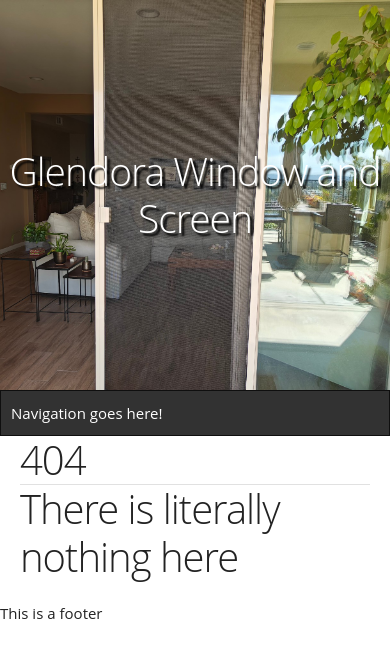
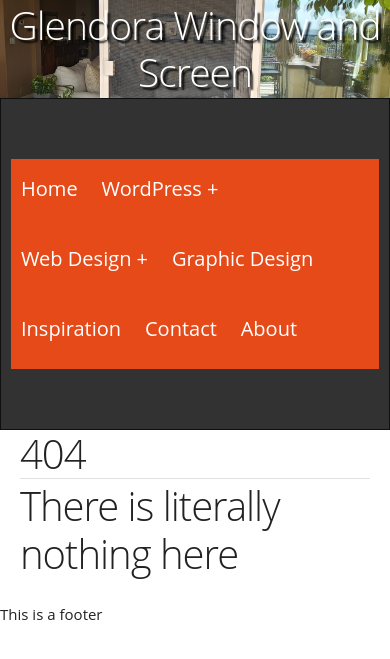
Before and after one commit to ForbodingAngel/simple-website-framework, a PHP site: page /index.php in a window 390 px wide. Shown: the top 659 px of the page. Run offline with PHP 8.4, Linux system fonts and the light colour scheme.

Commit message:
Add responsive grid

```diff
--- /dev/null
+++ b/css/responsivegridsystem.css
@@ -0,0 +1,141 @@
+/* Responsive Grid System */
+
+/*
+The HTML
+
+<div class="section group">
+	<div class="col span_1_of_12">
+	1 of 12
+	</div>
+	<div class="col span_1_of_12">
+	1 of 12
+	</div>
+	<div class="col span_1_of_12">
+	1 of 12
+	</div>
+	<div class="col span_1_of_12">
+	1 of 12
+	</div>
+	<div class="col span_1_of_12">
+	1 of 12
+	</div>
+	<div class="col span_1_of_12">
+	1 of 12
+	</div>
+	<div class="col span_1_of_12">
+	1 of 12
+	</div>
+	<div class="col span_1_of_12">
+	1 of 12
+	</div>
+	<div class="col span_1_of_12">
+	1 of 12
+	</div>
+	<div class="col span_1_of_12">
+	1 of 12
+	</div>
+	<div class="col span_1_of_12">
+	1 of 12
+	</div>
+	<div class="col span_1_of_12">
+	1 of 12
+	</div>
+</div>
+*/
+
+/*
+How It Works
+.section
+
+splits up the page horizontally. You'll need a few of these to break up the content, and you can use them in your main wrapper, or within other divs.
+.col
+
+divides the section into columns. Each column has a left margin except the first one. Using .col:first-child { margin-left: 0; } means you don't need to use class="last" anywhere. It works in all browsers since IE6.
+.group
+
+solves floating problems, by forcing the section to self clear its children (aka the clearfix hack). This is good in Firefox 3.5+, Safari 4+, Chrome, Opera 9+ and IE 6+.
+.span_1_of_3
+
+specifies the width of the column. Using percentages means it's 100% fluid.
+@media queries
+
+as soon as the screen size gets less than 480 pixels the columns stack and the margins disappear.
+*/
+
+/*  SECTIONS  */
+.section {
+	clear: both;
+	padding: 0px;
+	margin: 0px;
+}
+
+/*  COLUMN SETUP  */
+.col {
+	display: block;
+	float:left;
+	margin: 1% 0 1% 1.6%;
+}
+.col:first-child { margin-left: 0; }
+
+/*  GROUPING  */
+.group:before,
+.group:after { content:""; display:table; }
+.group:after { clear:both;}
+.group { zoom:1; /* For IE 6/7 */ }
+
+/*  GRID OF TWELVE  */
+.span_12_of_12 {
+	width: 100%;
+}
+
+.span_11_of_12 {
+  	width: 91.53%;
+}
+.span_10_of_12 {
+  	width: 83.06%;
+}
+
+.span_9_of_12 {
+  	width: 74.6%;
+}
+
+.span_8_of_12 {
+  	width: 66.13%;
+}
+
+.span_7_of_12 {
+  	width: 57.66%;
+}
+
+.span_6_of_12 {
+  	width: 49.2%;
+}
+
+.span_5_of_12 {
+  	width: 40.73%;
+}
+
+.span_4_of_12 {
+  	width: 32.26%;
+}
+
+.span_3_of_12 {
+  	width: 23.8%;
+}
+
+.span_2_of_12 {
+  	width: 15.33%;
+}
+
+.span_1_of_12 {
+  	width: 6.866%;
+}
+
+/*  GO FULL WIDTH BELOW 480 PIXELS */
+@media only screen and (max-width: 480px) {
+	.col {  margin: 1% 0 1% 0%; }
+
+    .span_1_of_12, .span_2_of_12, .span_3_of_12, .span_4_of_12, .span_5_of_12, .span_6_of_12, .span_7_of_12, .span_8_of_12, .span_9_of_12, .span_10_of_12, .span_11_of_12, .span_12_of_12 {
+	width: 100%;
+	}
+}
--- a/themes/skeleton/custom.css
+++ b/themes/skeleton/custom.css
@@ -35,6 +35,17 @@ img {
 	/* Both Chrome and FF support vmax */
 }
 
+.herosmall {
+	background: url(../../images/gwshero.png);
+	background-position: center;
+	background-size: cover;
+	background-repeat: no-repeat;
+	width: 100vmax;
+	max-width: 100%;
+	height: 25vmin;
+	/* Both Chrome and FF support vmax */
+}
+
 h1.herotext {
 	font-size: 10vmin;
 	color: #fff;
@@ -63,3 +74,8 @@ h1.herotext {
 	/* Default Text stuff */
 	color: #fff;
 }
+
+.content {
+	max-width: 960px;
+	margin: auto;
+}
--- a/themes/skeleton/header.php
+++ b/themes/skeleton/header.php
@@ -38,7 +38,9 @@
 	–––––––––––––––––––––––––––––––––––––––––––––––––– -->
 	<link rel="stylesheet" href="css/normalize.css">
 	<link rel="stylesheet" href="css/skeleton.css">
+	<link rel="stylesheet" href="css/responsivegridsystem.css">
 	<link rel="stylesheet" href="https://cdnjs.cloudflare.com/ajax/libs/font-awesome/4.7.0/css/font-awesome.min.css">
+	<link rel="stylesheet" href="themes/<?php echo $theme; ?>/navigation.css">
 	<link rel="stylesheet" href="themes/<?php echo $theme; ?>/custom.css">
 
 	<!-- Favicon
@@ -46,10 +48,15 @@
 	<link rel="icon" type="image/png" href="images/favicon.png">
 
 	<div class="header">
+	<?php if ($pagename == "home") { ?>
 		<div class="hero">
 			<h1 class="herotext">Glendora Window and Screen</h1>
 		</div>
-
+	<?php } else { ?>
+		<div class="herosmall">
+			<h1 class="herotext">Glendora Window and Screen</h1>
+		</div>
+	<?php } ?>
 	</div>
 
 <?php
--- /dev/null
+++ b/themes/skeleton/navigation.css
@@ -0,0 +1,61 @@
+nav {
+  margin: 50px 0;
+  background-color: #E64A19;
+}
+
+nav ul {
+  padding: 0;
+  margin: 0;
+  list-style: none;
+  position: relative;
+  }
+
+nav ul li {
+  display:inline-block;
+  background-color: #E64A19;
+  }
+
+nav a {
+  display:block;
+  padding:0 10px;
+  color:#FFF;
+  font-size:20px;
+  line-height: 60px;
+  text-decoration:none;
+}
+
+nav a:hover {
+  background-color: #000000;
+}
+
+/* Hide Dropdowns by Default */
+nav ul ul {
+  display: none;
+  position: absolute;
+  top: 60px; /* the height of the main nav */
+}
+
+/* Display Dropdowns on Hover */
+nav ul li:hover > ul {
+  display:inherit;
+}
+
+/* Fisrt Tier Dropdown */
+nav ul ul li {
+  width:170px;
+  float:none;
+  display:list-item;
+  position: relative;
+}
+
+/* Second, Third and more Tiers */
+nav ul ul ul li {
+  position: relative;
+  top:-60px;
+  left:170px;
+}
+
+
+/* Change this in order to change the Dropdown symbol */
+li > a:after { content:  ' +'; }
+li > a:only-child:after { content: ''; }
--- a/themes/skeleton/navigation.php
+++ b/themes/skeleton/navigation.php
@@ -1,3 +1,43 @@
 <div class="stickynav">
-Navigation goes here!
+	<div id="navcontainer">
+		<nav>
+			<ul>
+				<li><a href="#">Home</a></li>
+				<li><a href="#">WordPress</a>
+				<!-- First Tier Drop Down -->
+				<ul>
+					<li><a href="#">Themes</a></li>
+					<li><a href="#">Plugins</a></li>
+					<li><a href="#">Tutorials</a></li>
+				</ul>
+				</li>
+				<li><a href="#">Web Design</a>
+				<!-- First Tier Drop Down -->
+				<ul>
+					<li><a href="#">Resources</a></li>
+					<li><a href="#">Links</a></li>
+					<li><a href="#">Tutorials</a>
+				  <!-- Second Tier Drop Down -->
+					<ul>
+						<li><a href="#">HTML/CSS</a></li>
+						<li><a href="#">jQuery</a></li>
+						<li><a href="#">Other</a>
+							<!-- Third Tier Drop Down -->
+							<ul>
+								<li><a href="#">Stuff</a></li>
+								<li><a href="#">Things</a></li>
+								<li><a href="#">Other Stuff</a></li>
+							</ul>
+						</li>
+					</ul>
+					</li>
+				</ul>
+				</li>
+				<li><a href="#">Graphic Design</a></li>
+				<li><a href="#">Inspiration</a></li>
+				<li><a href="#">Contact</a></li>
+				<li><a href="#">About</a></li>
+			</ul>
+		</nav>
+	</div>
 </div>
--- a/themes/skeleton/page.php
+++ b/themes/skeleton/page.php
@@ -9,8 +9,9 @@
 			<h1><?php echo ucwords($pagename); ?></h1>
 		<?php } ?>
 		</div>
-		<div class="row">
-			<div class="one-half column">
+		<div class="content">
+			<div class="section group">
+				<div class="col span_12_of_12">
 					<?php
 						//echo $pagename;
 						//echo '<br>';
@@ -25,6 +26,7 @@
 				</div>
 			</div>
 		</div>
+	</div>
 
 <!-- End Document
   –––––––––––––––––––––––––––––––––––––––––––––––––– -->
```
Also changed, not shown: pages/home.md (+0 -1 lines). Lines whose indentation alone changed are shown as unchanged.
